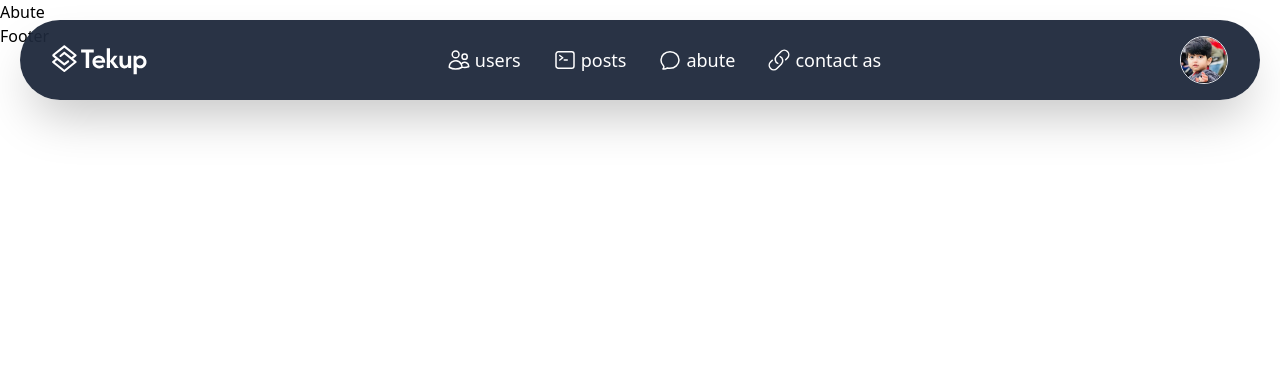
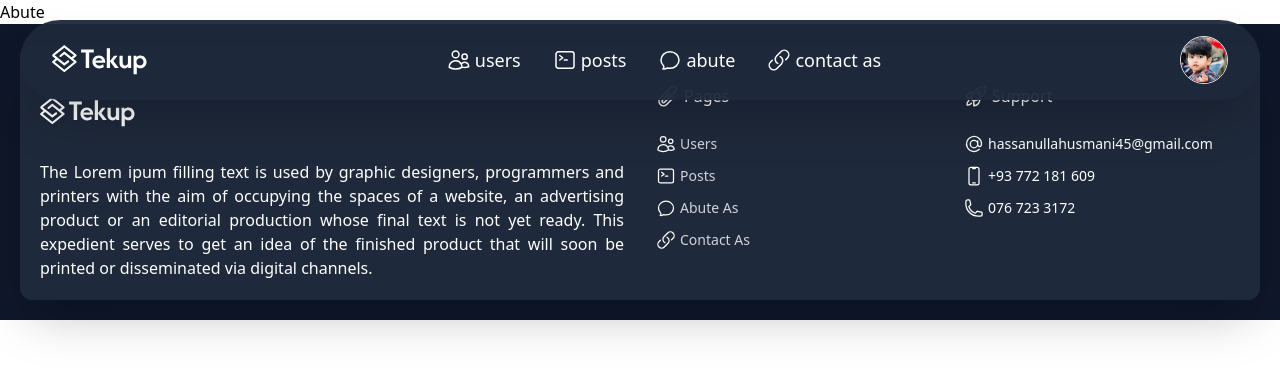
Before and after one commit to hassanullahusmani45/laravel_api_react, a React (Create React App) app: page /abute in a window 1280 px wide. Shown: the top 374 px of the page. Built offline with nearby package versions, Linux system fonts and the light colour scheme.

Commit message:
Feat: The footer of project is compllete

```diff
--- a/src/components/Footer.jsx
+++ b/src/components/Footer.jsx
@@ -1,7 +1,50 @@
-import React from 'react'
+import React from "react";
+import { Link } from "react-router-dom";
+import { AtSymbolIcon, ChatBubbleOvalLeftIcon, CommandLineIcon, DevicePhoneMobileIcon, LinkIcon, PaperClipIcon, PhoneIcon, RocketLaunchIcon, UsersIcon } from "@heroicons/react/24/outline";
+
+
+import Logo from "../assets/images/logo-white.svg";
+
 
 export default function Footer() {
   return (
-    <div>Footer</div>
-  )
+    <footer className="bg-slate-900 text-white p-5">
+
+<div className="grid grid-cols-4 gap-8 bg-slate-800 rounded-xl shadow-2xl p-5">
+  {/* بخش لوگو و توضیحات */}
+  <div className="col-span-2 text-left">
+    <Link to={"/"}>
+      <img src={Logo} className="w-24 h-24 rounded-full" alt="logo" />
+    </Link>
+    <div className="text-justify">
+      The Lorem ipum filling text is used by graphic designers, programmers and printers with the aim of occupying the spaces of a website, an advertising product or an editorial production whose final text is not yet ready.
+      This expedient serves to get an idea of the finished product that will soon be printed or disseminated via digital channels.
+    </div>
+  </div>
+
+  {/* بخش لینک‌ها */}
+  <div className="col-span-1 text-left">
+    <div className="flex items-center gap-1 my-5"><PaperClipIcon className="size-6" />Pages</div>
+    <div className="text-sm leading-[2rem]">
+      <Link to={"/users"} className="flex items-center gap-x-1 text-white/80"><UsersIcon className="size-5 text-white" />Users</Link>
+      <Link to={"/posts"} className="flex items-center gap-x-1 text-white/80"><CommandLineIcon className="size-5 text-white" />Posts</Link>
+      <Link to={"/abute"} className="flex items-center gap-x-1 text-white/80"><ChatBubbleOvalLeftIcon className="size-5 text-white" />Abute As</Link>
+      <Link to={"/contact-as"} className="flex items-center gap-x-1 text-white/80"><LinkIcon className="size-5 text-white" />Contact As</Link>
+    </div>
+  </div>
+
+  {/* بخش پشتیبانی */}
+  <div className="col-span-1 text-left">
+    <div className="flex gap-1 my-5"><RocketLaunchIcon className="size-6" />Support</div>
+    <div className="text-sm leading-[2rem]">
+      <div className="flex items-center gap-1"><AtSymbolIcon className="size-5" /> hassanullahusmani45@gmail.com</div>
+      <div className="flex items-center gap-1"><DevicePhoneMobileIcon className="size-5" /> +93 772 181 609</div>
+      <div className="flex items-center gap-1"><PhoneIcon className="size-5" /> 076 723 3172</div>
+    </div>
+  </div>
+</div>
+
+
+    </footer>
+  );
 }
```
